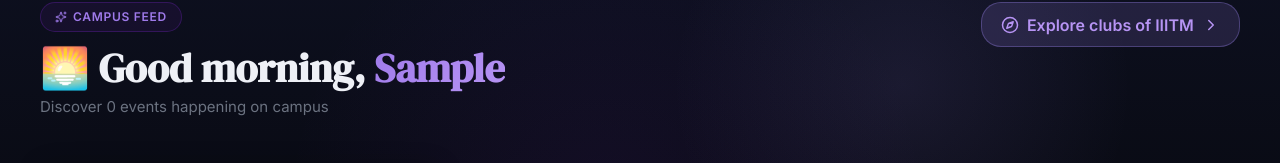
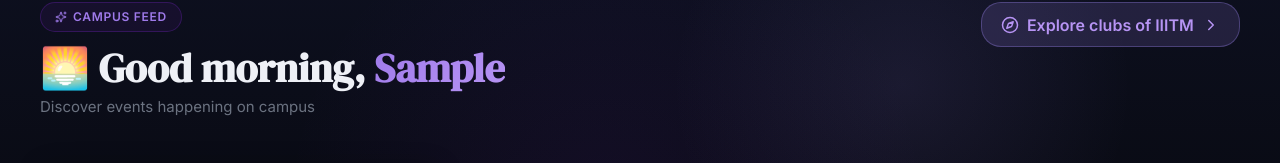
Before and after one commit to Shreyas-Mohan/Campus-Sync, a React (Create React App) app in the folder client/: page /feed in a window 1280 px wide. Shown: the part 110-273 px from the top of the page. Built offline with nearby package versions, Linux system fonts and the light colour scheme; no server answers; sample sign-in values are in the browser's storage.

Commit message:
docs: release v1.3.0 and hero subtext refinement
- Promoted recent feed UI refactors, RSVP API fixes, and Navbar hover behaviors into a dedicated v1.3.0 in README changelog.

- Refined student feed hero subtext to securely omit literal event length counters.

```diff
--- a/client/src/pages/StudentFeed.js
+++ b/client/src/pages/StudentFeed.js
@@ -143,7 +143,7 @@ export default function StudentFeed() {
                   })()}
                 </span>
               </h1>
-              <p style={S.heroSub}>Discover {events.length} events happening on campus</p>
+              <p style={S.heroSub}>Discover events happening on campus</p>
             </div>
 
             <div style={S.heroActions}>
```
Also changed, not shown: 1 other file (tests, documents, lock files or other folders).
